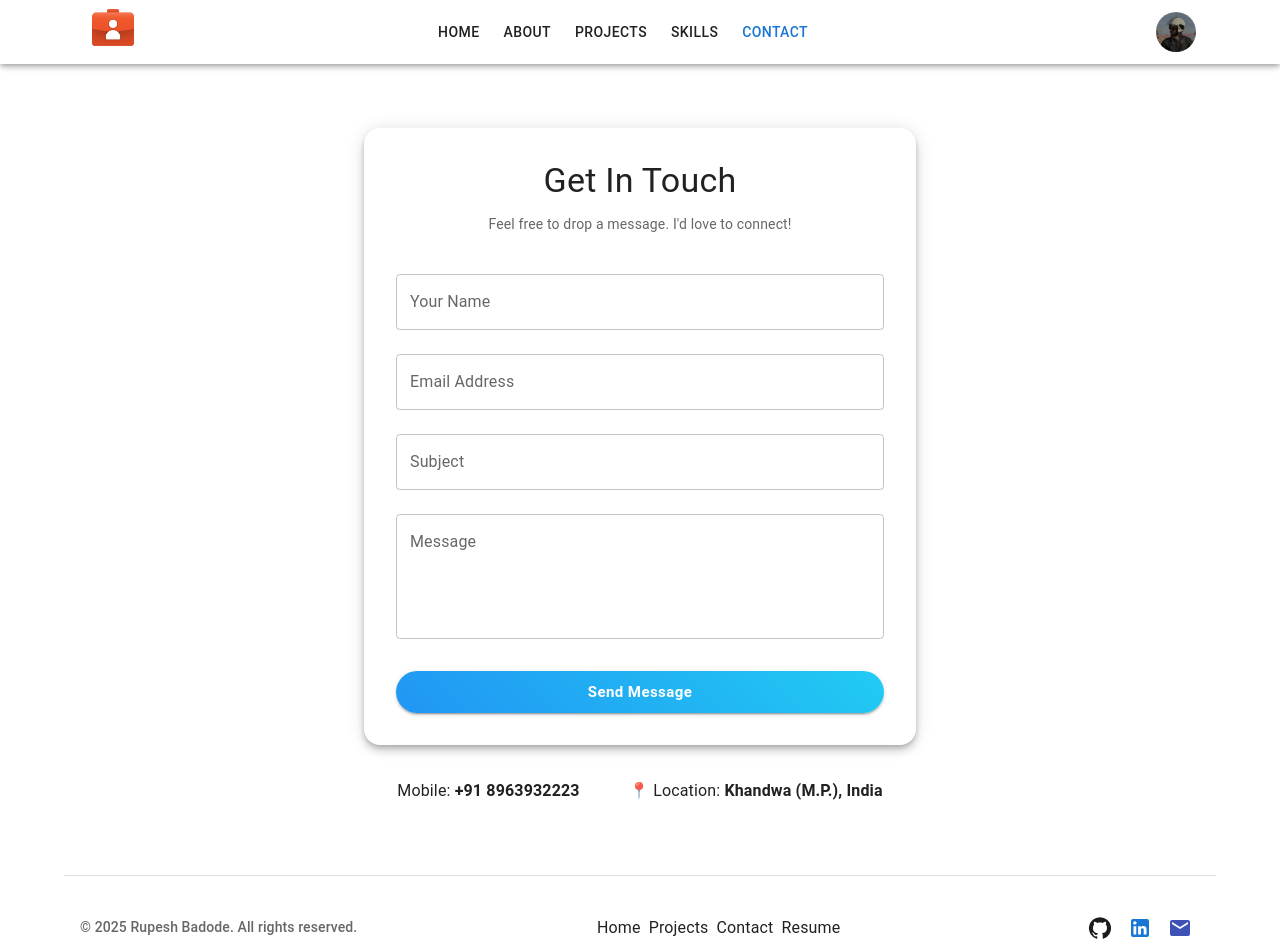
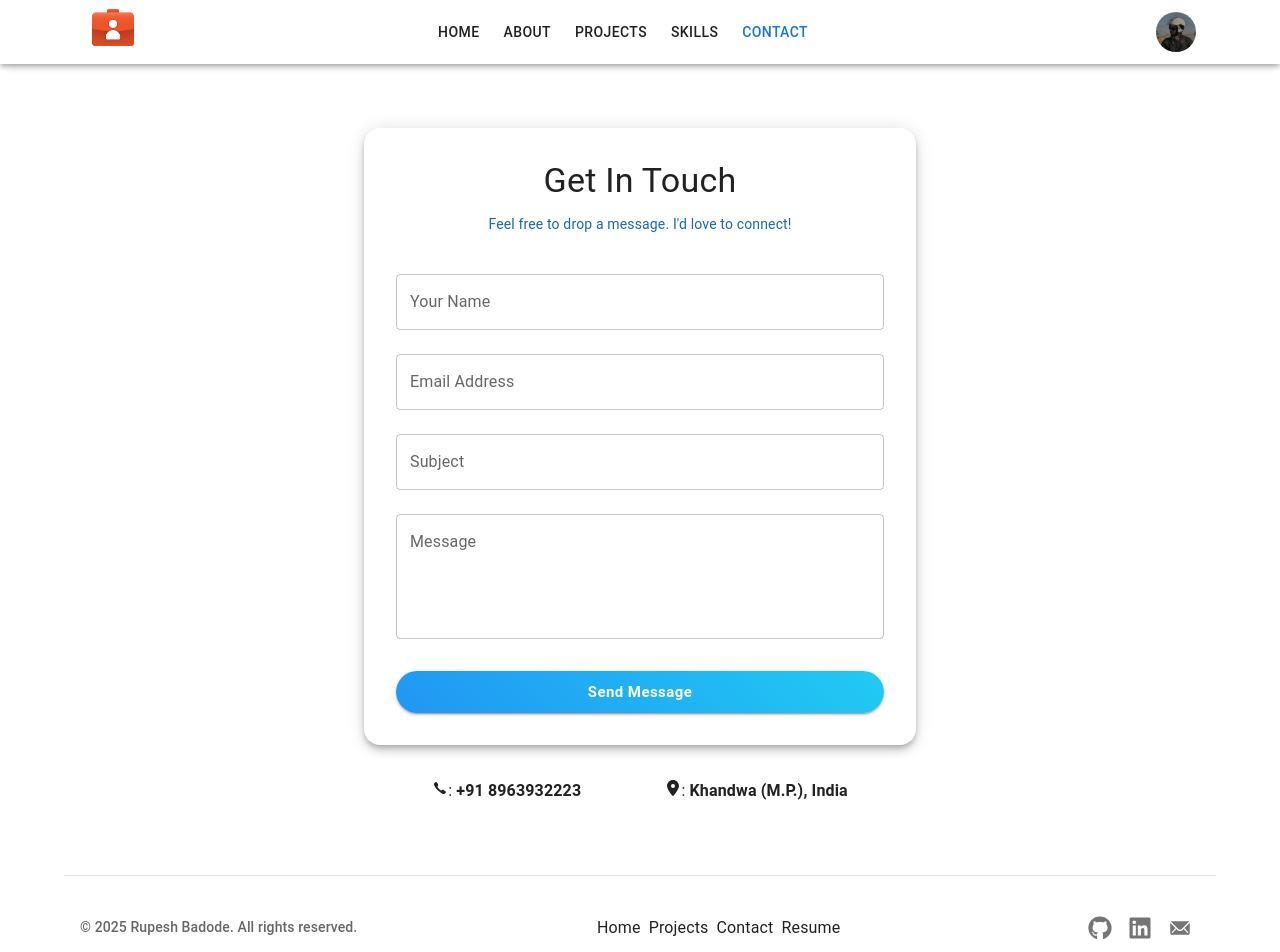
Before and after one commit to rupesh-badode/ePortfolio, a React (Create React App) app: page /contact in a window 1280 px wide. Shown: the top 952 px of the page. Built offline with nearby package versions, Linux system fonts and the light colour scheme; some icons are missing.

Commit message:
fixed bug
fixing

```diff
--- a/package.json
+++ b/package.json
@@ -17,6 +17,7 @@
     "framer-motion": "^12.12.1",
     "react": "^19.1.0",
     "react-dom": "^19.1.0",
+    "react-icons": "^5.5.0",
     "react-router-dom": "^7.5.3",
     "react-scripts": "5.0.1",
     "react-simple-typewriter": "^5.0.1",
@@ -48,5 +49,10 @@
       "last 1 firefox version",
       "last 1 safari version"
     ]
+  },
+  "devDependencies": {
+    "webpack": "^5.99.9",
+    "webpack-cli": "^6.0.1",
+    "webpack-dev-server": "^5.2.1"
   }
 }
--- a/src/components/Contact.jsx
+++ b/src/components/Contact.jsx
@@ -5,6 +5,8 @@ import {Box,Button,Container,TextField,Typography,Alert,CircularProgress,Paper,}
 import CallIcon from '@mui/icons-material/Call';
 import emailjs from "emailjs-com";
 import { motion } from "framer-motion";
+import { FaLocationDot } from "react-icons/fa6";
+import { IoIosCall } from "react-icons/io";
 
 const FormikTextField = ({ name, label, multiline = false, rows = 1 }) => (
   <Field name={name}>
@@ -74,7 +76,7 @@ const ContactForm = () => {
             <Typography variant="h4" align="center" gutterBottom>
               Get In Touch
             </Typography>
-            <Typography variant="body2" align="center" color="text.secondary" mb={3}>
+            <Typography variant="body2" align="center" color="#1769aa" mb={3}>
               Feel free to drop a message. I'd love to connect!
             </Typography>
 
@@ -141,10 +143,10 @@ const ContactForm = () => {
         <motion.div initial={{ opacity: 0, y: 20 }} animate={{ opacity: 1, y: 0 }} transition={{ duration: 0.5, delay: 0.2 }}>
           <Box sx={{ mt: 4,display:"flex",justifyContent:"space-evenly",flexWrap:"wrap",gap:2 , textAlign: "center" }}>
             <Typography variant="subtitle1" starticon={<CallIcon/>}  gutterBottom>
-               Mobile: <strong>+91 8963932223</strong>
+              <IoIosCall />: <strong>+91 8963932223</strong>
             </Typography>
             <Typography variant="subtitle1">
-              📍 Location: <strong>Khandwa (M.P.), India</strong>
+              <FaLocationDot />: <strong>Khandwa (M.P.), India</strong>
             </Typography>
           </Box>
         </motion.div>
--- a/src/components/Footer.jsx
+++ b/src/components/Footer.jsx
@@ -1,5 +1,6 @@
 import { Box, Typography, Link as MuiLink, IconButton, Grid, Slide, Container } from "@mui/material";
-import { GitHub, LinkedIn, Email} from "@mui/icons-material";
+import { FaGithub, FaLinkedin} from "react-icons/fa";
+import { IoIosMail } from "react-icons/io";
 import { Link } from "react-router-dom";
 
 export default function Footer() {
@@ -46,17 +47,13 @@ export default function Footer() {
             {/* Right: Social Media Icons */}
             <Grid item xs={12} md={4} textAlign={{ xs: "center", md: "right" }}>
               <IconButton href="https://github.com/rupesh-badode" target="_blank" rel="noopener" aria-label="GitHub">
-                <GitHub sx={{ color: "#1c1c1c" }} />
+                <FaGithub color="primary" />
               </IconButton>
               <IconButton href="https://linkedin.com/in/rupesh-badode" target="_blank" rel="noopener" aria-label="LinkedIn">
-                <LinkedIn color="primary" />
+                <FaLinkedin />
               </IconButton>
-              <IconButton
-                href="mailto:rupeshbadode77@gmail.com"
-                aria-label="Email"
-                title="Email"
-                target="_blank">
-                <Email sx={{ color: "#3f51b5" }} />
+              <IconButton href="mailto:rupeshbadode77@gmail.com" aria-label="Email" title="Email" target="_blank">
+                <IoIosMail />
               </IconButton>
             </Grid>
           </Grid>
--- a/src/components/Projects.jsx
+++ b/src/components/Projects.jsx
@@ -20,11 +20,11 @@ const projects = [
     liveLink: 'https://ecommerce-app.vercel.app'
   },
   {
-    title: 'Job Portal',
-    description: 'from intership we will build web-app called job portal.by using React+Tailwind,JWT token ,axios ,formik etc.',
-    image: 'https://via.placeholder.com/300x180',
-    sourceLink: 'https://github.com/yourusername/portfolio',
-    liveLink: 'https://yourportfolio.vercel.app'
+    title: 'E-commerce App',
+    description: 'An e-commerce app built with NextJs, React, Redux, and Firebase.',
+    image: '/Projects/E-commerce.png',
+    sourceLink: 'https://github.com/rupesh-badode/E-Commerce',
+    liveLink: 'https://e-commerce-tawny-eta-11.vercel.app/'
   },
   {
     title: 'Weather App',
```
Also changed, not shown: public/Projects/E-commerce.png (added), 1 other file (tests, documents, lock files or other folders).
